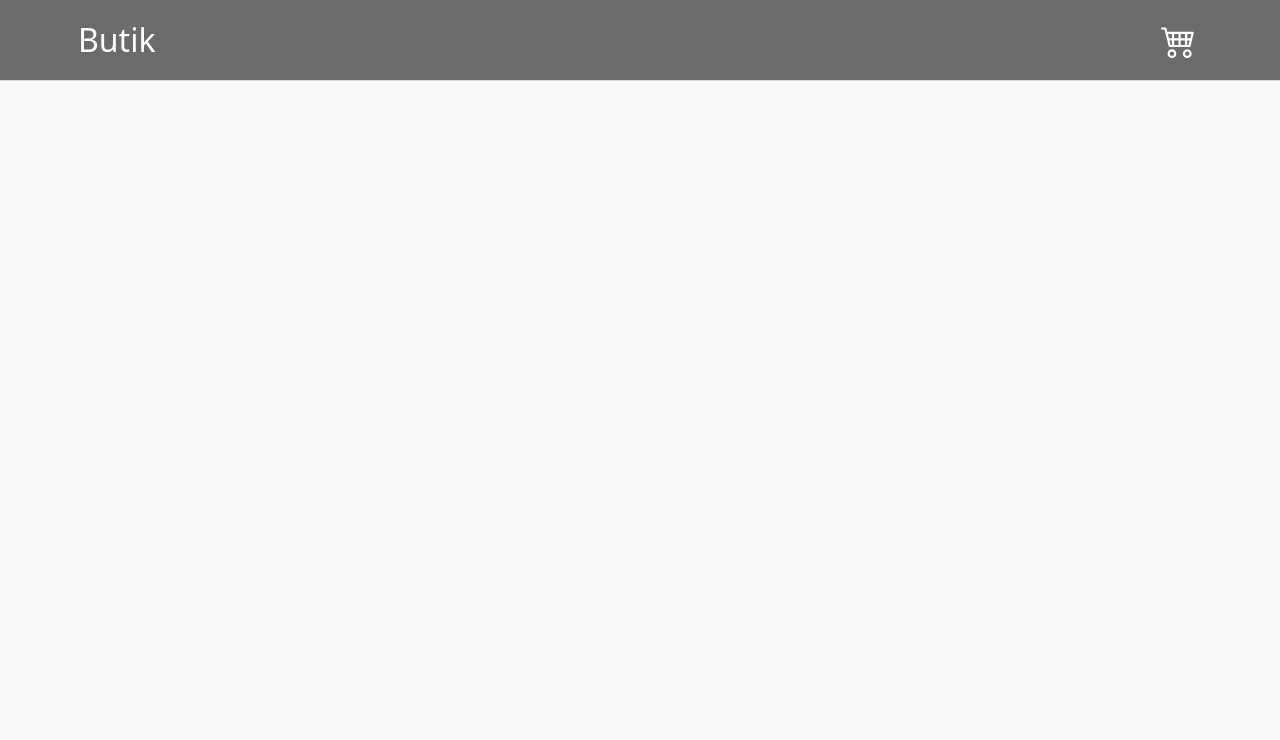
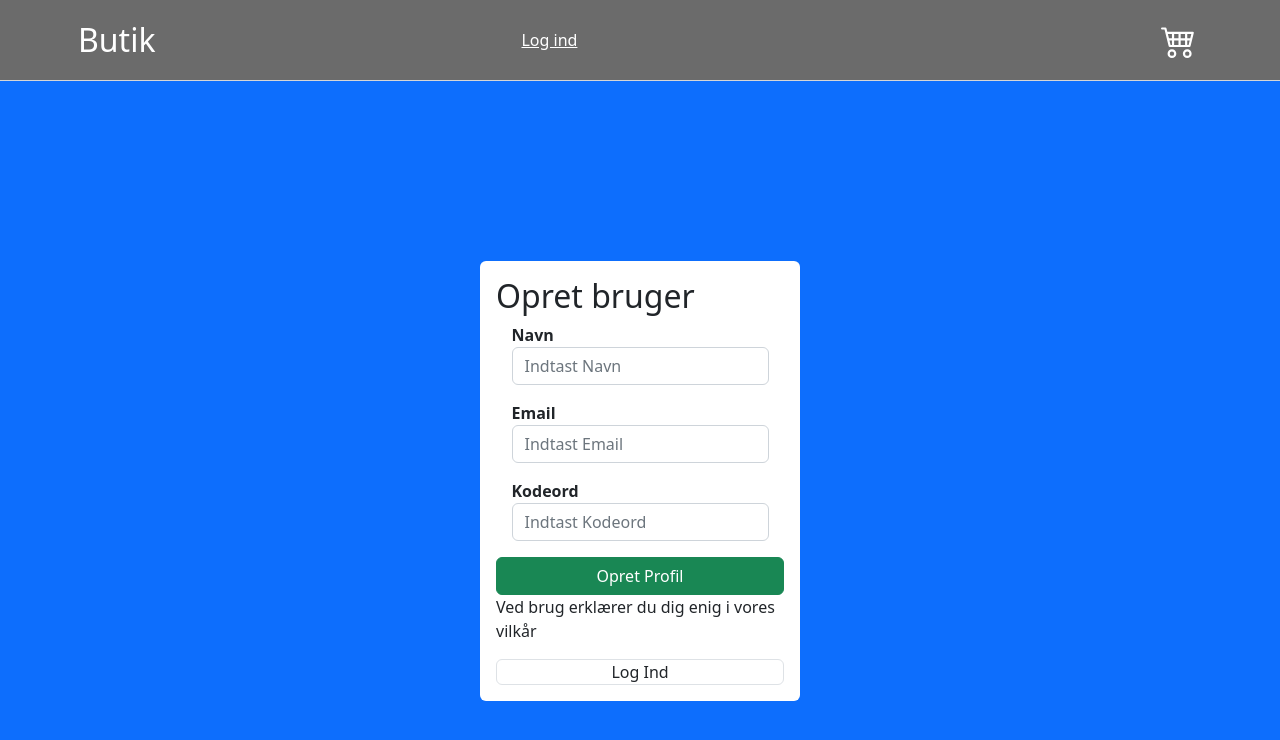
Before and after one commit to oska0281/frontendprojektgruppe7, a React (Vite) app: page /registrer in a window 1280 px wide. Shown: the top 740 px of the page. Built offline with nearby package versions, Linux system fonts and the light colour scheme; no server answers.

Commit message:
tilføjet login og registrer

```diff
--- a/src/App.tsx
+++ b/src/App.tsx
@@ -6,6 +6,9 @@ import { Betaling } from "./pages/Betaling";
 import { Navigationsbar } from "./komponenter/Navigationsbar";
 import { KurvProvider } from "./kontekst/KurvKontekst";
 import Loading from './komponenter/Loading';
+import {Logind} from "./pages/Logind";
+import {Registrer} from "./pages/Registrer";
+
 
 function App() {
   const [isLoading, setIsLoading] = useState(true);
@@ -27,10 +30,12 @@ function App() {
           <Navigationsbar />
           <div className="app-con">
             <Routes>
-              <Route path="/" element={<Butik />} />
-              <Route path="/levering" element={<Levering />} />
-              <Route path="/betaling" element={<Betaling />} />
-            </Routes>
+      <Route path="/" element={<Butik />} />
+        <Route path="/levering"  element={<Levering  />} />
+      <Route path="/betaling" element={<Betaling />} />
+        <Route path="/logind" element={<Logind />} />
+      <Route path="/registrer" element={<Registrer/>}/>
+     </Routes>
           </div>
         </>
       )}
--- a/src/komponenter/Navigationsbar.tsx
+++ b/src/komponenter/Navigationsbar.tsx
@@ -34,6 +34,9 @@ export function Navigationsbar() {
             <NavLink to="/" className="navbar-navlink">
               Butik
             </NavLink>
+              <NavLink to="/logind"  className="navbar-login">
+                       Log ind
+              </NavLink>
           </div>
           <button onClick={aabenKurv} className="navbar-btn-cart">
             <img className="navbar-shop-cart" src="../public/images/shopping-cart.svg" alt="Shopping-cart" />
--- /dev/null
+++ b/src/pages/Registrer.tsx
@@ -0,0 +1,75 @@
+import React, {useState} from "react";
+import { Nav } from "react-bootstrap";
+import {NavLink, useNavigate} from "react-router-dom";
+import {Registervalidering} from "../utilities/Registrervalidering"
+import axios from "axios"
+
+
+interface values {
+    navn:string;
+  email: string;
+  kodeord: string;
+}
+export function Registrer(){
+
+
+    const [values, setValues] = useState<values>({
+        navn:"",
+    email: "",
+    kodeord: ""
+  });
+
+
+
+    const [errors,setErrors] = useState({
+        navn:"",
+        email: "",
+        kodeord: ""
+    })
+    const navigate = useNavigate();
+    const handleSubmit=(event: React.FormEvent<HTMLFormElement>) => {
+        event.preventDefault();
+        setErrors(Registervalidering(values));
+
+        if(errors.navn === "" && errors.email === "" && errors.kodeord === ""){
+            axios.post("http://localhost:5173/registrer",values)
+                .then(res => {
+                            navigate("/login")
+                    })
+                .catch(err => console.log(err));
+        }
+    }
+const handleInput=(event: React.ChangeEvent<HTMLInputElement>) =>
+    setValues(prev=> ({...prev,[event.target.name]: [event.target.value]}))
+
+
+
+
+    return(
+        <div className="d-flex justify-content-center align-items-center bg-primary vh-100">
+            <div className="bg-white p-3 rounded w-25">
+                <h2>Opret bruger</h2>
+                <form action="" onSubmit={handleSubmit}>
+                    <div className="mb-3">
+                        <label htmlFor="name"><strong>Navn</strong></label>
+                        <input onChange={handleInput} name="navn"className="form-control rouded-0" type="text" placeholder="Indtast Navn"/>
+                         {/*{errors.navn &&<span className="text-danger">{errors.navn}</span>}*/}
+                    </div>
+                    <div className="mb-3">
+                        <label htmlFor="email"><strong>Email</strong></label>
+                        <input onChange={handleInput} name="navn"className="form-control rouded-0" type="email" placeholder="Indtast Email"/>
+                    {/*{errors.email &&<span className="text-danger">{errors.email}</span>}*/}
+                    </div>
+                    <div className="mb-3">
+                        <label htmlFor="password"><strong>Kodeord</strong></label>
+                        <input onChange={handleInput} name="kodeord"className="form-control rouded-0" type="password" placeholder="Indtast Kodeord"/>
+                   {/*{errors.kodeord &&<span className="text-danger">{errors.kodeord}</span>}*/}
+                    </div>
+                    <button type="submit" className="btn btn-success w-100">Opret Profil</button>
+                    <p>Ved brug erklærer du dig enig i vores vilkår</p>
+                    <Nav.Link to="/login" as={NavLink}  className="btn btn-default border w-100">Log Ind</Nav.Link>
+                </form>
+            </div>
+        </div>
+    )
+}
--- a/src/styling/navigationbar.css
+++ b/src/styling/navigationbar.css
@@ -41,6 +41,13 @@
 
 .navbar-navlink:hover {
     color: #ffffff;
+}
+
+.navbar-login {
+    margin-left: 350px;
+    padding-top: 20px;
+    color: #ffffff;
+
 }
 
 .navbar-btn-cart{
--- /dev/null
+++ b/src/utilities/Logindvalidering.tsx
@@ -0,0 +1,39 @@
+
+
+interface values {
+    email: string;
+    kodeord: string;
+}
+
+export function Logindvalidering(values:values){
+
+
+let error ={
+   email:"",
+    kodeord:""
+}
+    const email_pattern = /^[^\s@]+@[^\s@]+\.[^\s@]+$/
+    const kodeord_pattern = /^(?=.*\d)(?=.*[a-z])(?=.*[A-Z])[a-zA-Z0-9]{8,}$/
+
+    if(values.email === ""){
+        error.email = "Email skal udfyldes"
+    }
+    else if(!email_pattern.test(values.email)){
+        error.email = "Email matcher ikke"
+    } else {
+        error.email = ""
+    }
+
+    if(values.kodeord === ""){
+        error.kodeord = "Kodeord skal udfyldes"
+    }
+    else if(!kodeord_pattern.test(values.kodeord)){
+        error.kodeord = "Kodeord matcher ikke"
+    } else {
+        error.kodeord = ""
+    }
+
+    return error
+}
+
+export default Logindvalidering;
--- /dev/null
+++ b/src/utilities/Registrervalidering.tsx
@@ -0,0 +1,51 @@
+
+
+interface values {
+
+    navn:string;
+    email: string;
+    kodeord: string;
+}
+
+export function Registervalidering(values:values){
+
+
+let error ={
+    navn:"",
+   email:"",
+    kodeord:""
+}
+
+
+    const email_pattern = /^[^\s@]+@[^\s@]+\.[^\s@]+$/
+    const kodeord_pattern = /^(?=.*\d)(?=.*[a-z])(?=.*[A-Z])[a-zA-Z0-9]{8,}$/
+
+    if(values.navn === ""){
+        error.navn = "Navn skal udfyldes"
+    }
+     else {
+        error.navn = ""
+    }
+
+    if(values.email === ""){
+        error.email = "Email skal udfyldes"
+    }
+    else if(!email_pattern.test(values.email)){
+        error.email = "Email matcher ikke"
+    } else {
+        error.email = ""
+    }
+
+    if(values.kodeord === ""){
+        error.kodeord = "Kodeord skal udfyldes"
+    }
+    else if(!kodeord_pattern.test(values.kodeord)){
+        error.kodeord = "Kodeord matcher ikke"
+    } else {
+        error.kodeord = ""
+    }
+
+    return error
+}
+
+export default Registervalidering;
```
